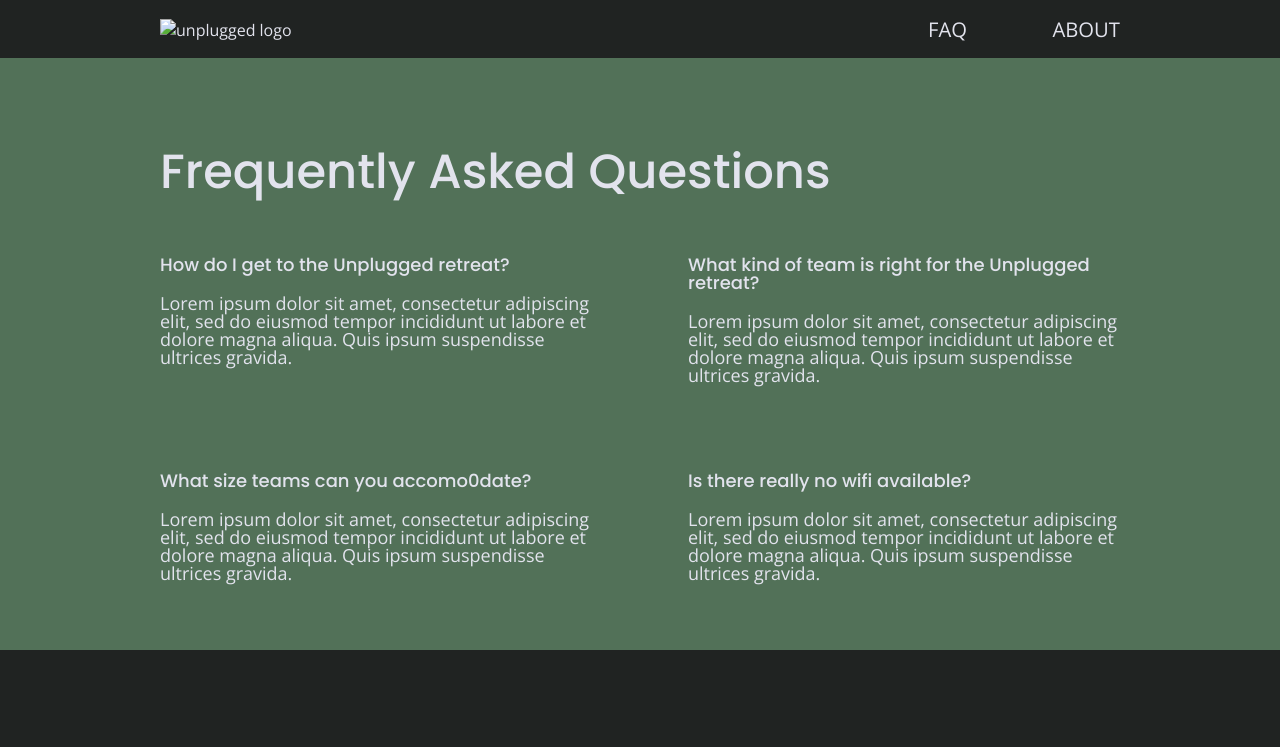
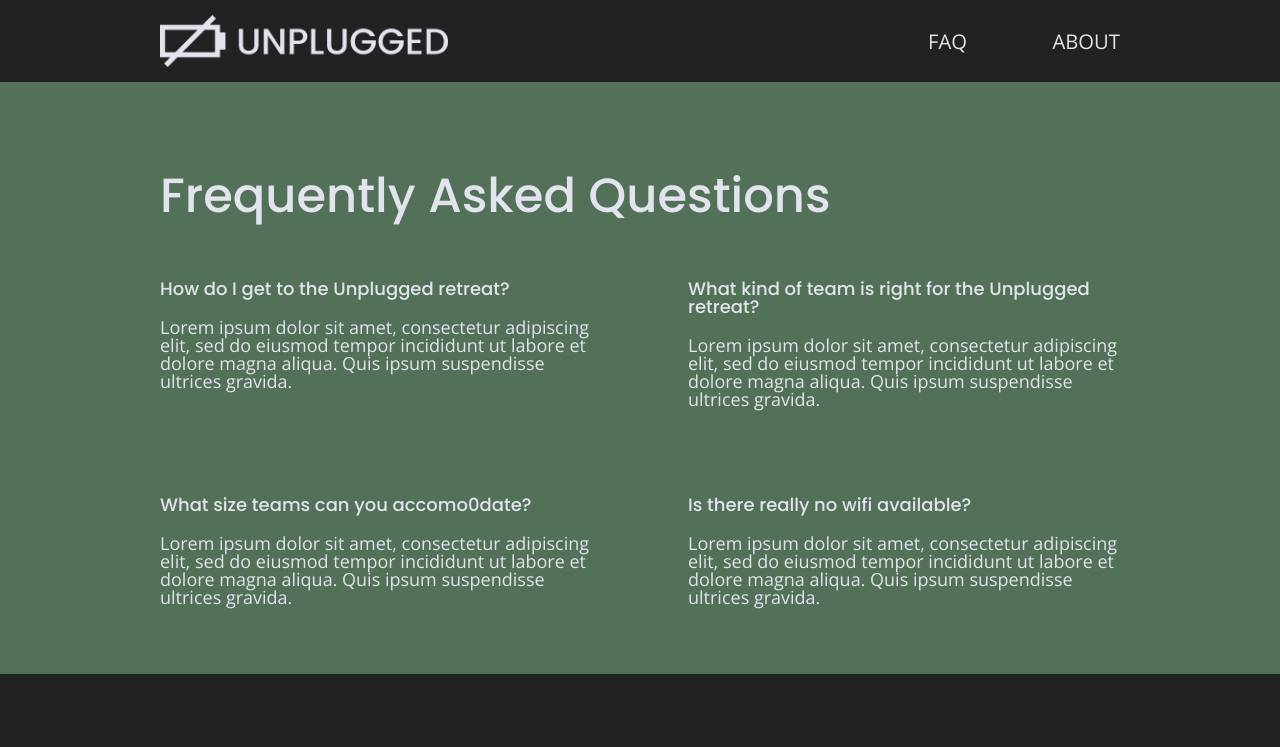
Before and after one commit to Asanag10/unplugged, a website: page faq/index.html in a window 1280 px wide. Shown: the top 747 px of the page. Drawn offline with nearby package versions, Linux system fonts and the light colour scheme; files whose address does not match are found by name.

Commit message:
Corrected code for unplugged logo

```diff
--- a/faq/index.html
+++ b/faq/index.html
@@ -29,9 +29,9 @@
   <header>
     <div class="content-wrapper">
       <!--the content-wrapper class will allow us to put a width on the site and to center it-->
-      <a href="#"> <!--we use a pound sign since this is the homepage-->
-        <img src="" alt="unplugged logo">
-      </a>
+      <figure>
+        <img src="../img/unpluggedlogo.png" alt="unplugged logo">
+      </figure>
       <div class="header-divider"></div>
       <nav>
         <ul>
```
